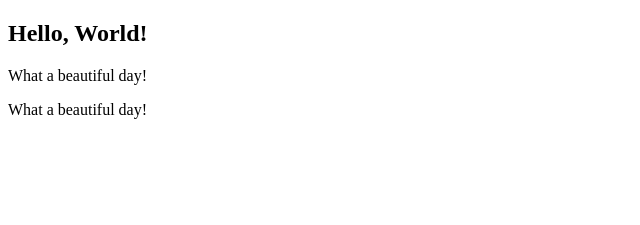
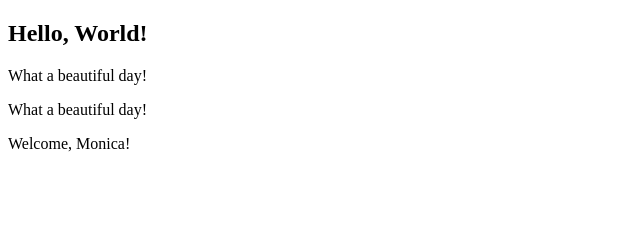
Before and after one commit to monica-lucaci/develhope-react, a React (Vite) app in the folder my-app/: page / in a window 1280 px wide. Shown: the top 225 px of the page, without its empty margins (0-640 px from the left). Built offline with nearby package versions, Linux system fonts and the light colour scheme.

Commit message:
added welcome

```diff
--- a/my-app/src/App.jsx
+++ b/my-app/src/App.jsx
@@ -1,11 +1,13 @@
 import Hello from "./Hello";
 import Message from "./Message";
+import Welcome from "./Welcome";
 
 function App() {
   return (
     <div>
       <Hello />
       <Message />
+      <Welcome name="Monica" />
     </div>
   );
 }
--- /dev/null
+++ b/my-app/src/Welcome.jsx
@@ -0,0 +1,5 @@
+const Welcome = ({ name }) => {
+  return <p>Welcome, {name}!</p>;
+};
+
+export default Welcome;
--- a/my-app/src/index.jsx
+++ b/my-app/src/index.jsx
@@ -4,6 +4,3 @@ import App from "./App";
 const root = createRoot(document.getElementById("root"));
 
 root.render(<App />);
-
-
-//npm run dev done
```
